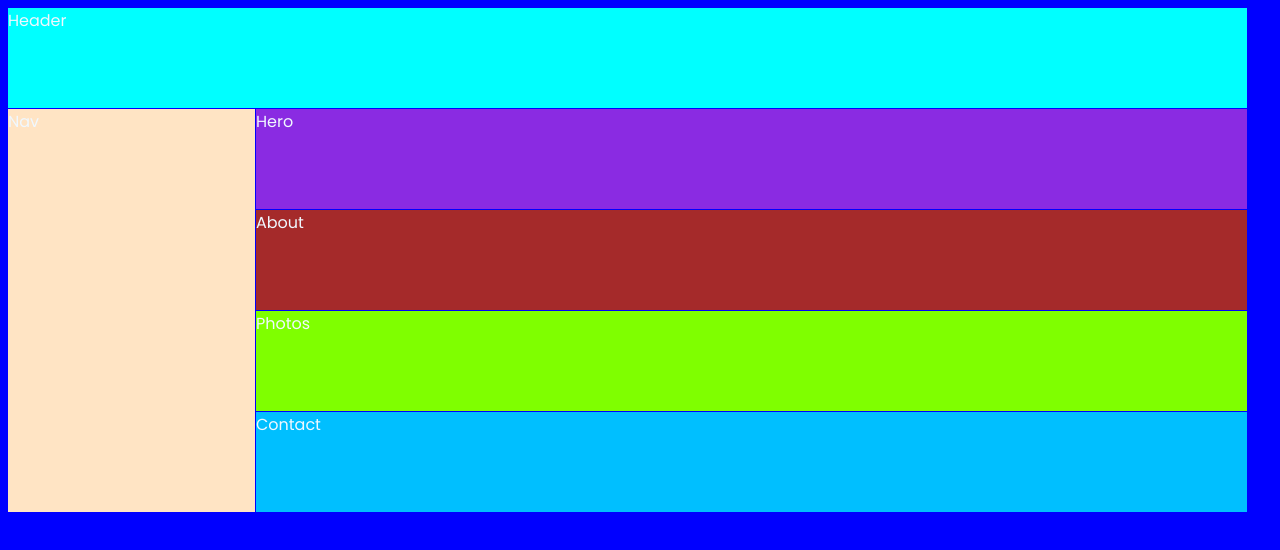
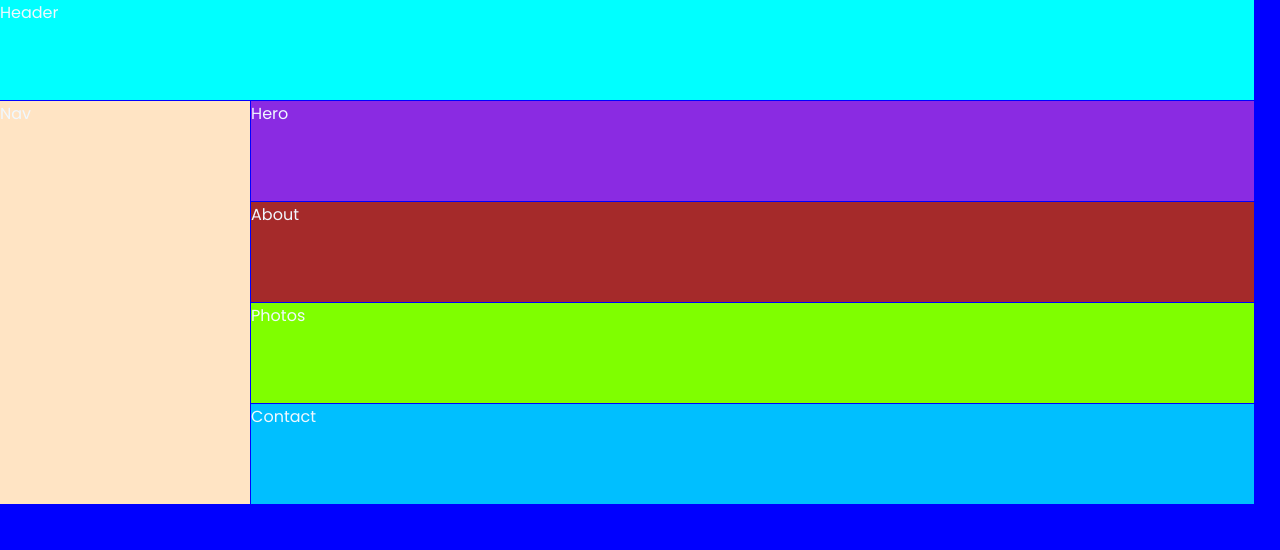
Before and after one commit to mittnamnkenny/bonsai-page, a plain HTML site: page index.html in a window 1280 px wide. Drawn offline with Linux system fonts and the light colour scheme.

Commit message:
Add smooth scroll behavior and remove dafault margin, padding and box-sizing

```diff
--- a/assets/css/style.css
+++ b/assets/css/style.css
@@ -1,4 +1,14 @@
 @import url('https://fonts.googleapis.com/css2?family=Poppins&display=swap');
+
+html {
+    scroll-behavior: smooth;
+}
+
+* {
+    box-sizing: border-box;
+    margin: 0;
+    padding: 0;
+}
 
 body {
     background-color: blue;
```
